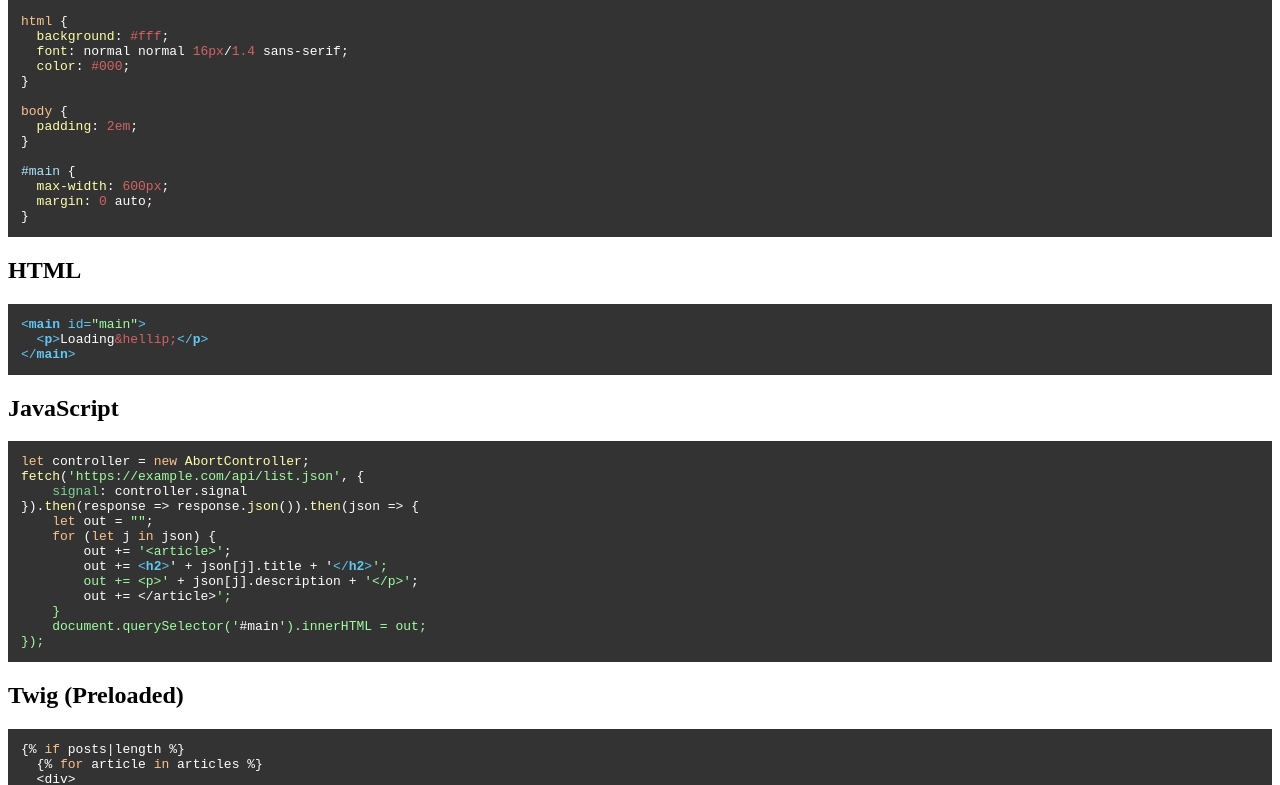
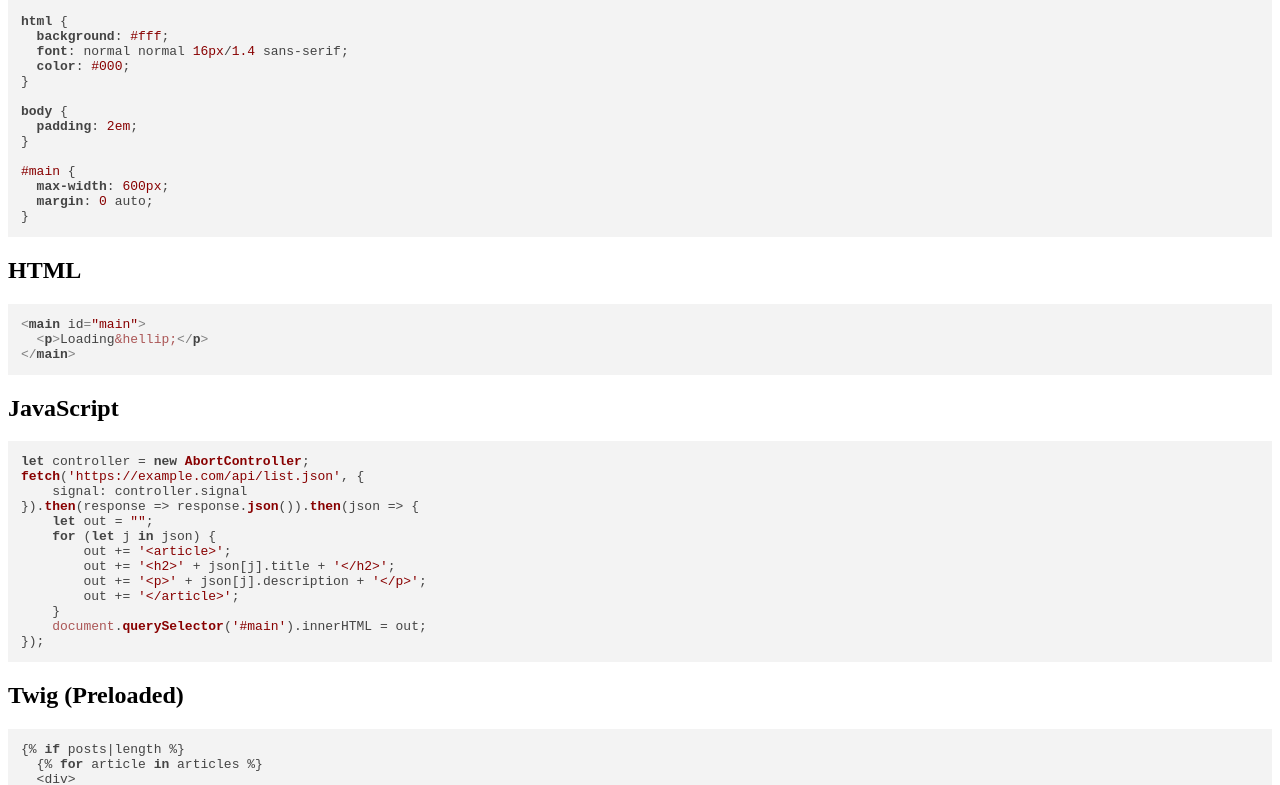
Before and after one commit to taufik-nurrohman/highlight.jit.js, a plain HTML site: page index.html in a window 1280 px wide. Shown: the part 246-1031 px from the top of the page. Drawn offline with nearby package versions, Linux system fonts and the light colour scheme.

Commit message:
Fix Typos + Add Test for Embedded HTML

```diff
--- a/index.html
+++ b/index.html
@@ -15,13 +15,13 @@
   margin: 0;
   padding: 0;
   font: inherit;
-  color: inherit;
+  <mark>color</mark>: inherit;
   box-sizing: border-box;
 }
 
 html {
   background: #fff;
-  font: normal normal 16px/1.4 sans-serif;
+  font: <mark>normal</mark> normal 16px/1.4 sans-serif;
   color: #000;
 }
 
@@ -34,20 +34,20 @@ body {
   margin: 0 auto;
 }</code></pre>
       <h2>HTML</h2>
-      <pre><code class="html">&lt;main id="main"&gt;
+      <pre><code class="html">&lt;main <mark>id="ma</mark>in"&gt;
   &lt;p&gt;Loading&amp;hellip;&lt;/p&gt;
 &lt;/main&gt;</code></pre>
       <h2>JavaScript</h2>
       <pre><code class="js">let controller = new AbortController;
 fetch('https://example.com/api/list.json', {
     signal: controller.signal
-}).then(response =&gt; response.json()).then(json =&gt; {
+}).then(<mark>response</mark> =&gt; response.json()).then(json =&gt; {
     let out = "";
     for (let j in json) {
         out += '&lt;article&gt;';
-        out += &lt;h2&gt;' + json[j].title + '&lt;/h2&gt;';
-        out += &lt;p&gt;' + json[j].description + '&lt;/p&gt;';
-        out += &lt;/article&gt;';
+        out += '&lt;h2&gt;' + json[j].title + '&lt;/h2&gt;';
+        out += '&lt;p&gt;' + json[j].description + '&lt;/p&gt;';
+        out += '&lt;/article&gt;';
     }
     document.querySelector('#main').innerHTML = out;
 });</code></pre>
@@ -59,7 +59,7 @@ fetch('https://example.com/api/list.json', {
 
   {# outputs 'WELCOME' #}
   &lt;/div&gt;
-  {% endfor %}
+  {% <mark>endfor</mark> %}
 {% endif %}
 
 {% set user = json_encode(user) %}
@@ -85,7 +85,7 @@ Markup is &lt;em&gt;not&lt;/em&gt; highlighted within comments.
     integer, parameter            :: nmax=10
     integer                       :: i
 
-    allocate (a(nmax))
+    allocate (a(<mark>nmax</mark>))
 
     do i=1,nmax
       a(i) = dble(i)*5.d0
@@ -96,10 +96,10 @@ Markup is &lt;em&gt;not&lt;/em&gt; highlighted within comments.
 </code></pre>
     </main>
     <script src="https://cdnjs.cloudflare.com/ajax/libs/highlight.js/10.0.3/highlight.min.js"></script>
-    <script src="highlight.jit.js"></script>
+    <script src="highlight.jit.min.js"></script>
     <script>
     hljs.currentLanguagePath = 'https://cdnjs.cloudflare.com/ajax/libs/highlight.js/10.0.3/languages/%s.min.js';
-    hljs.currentStyle = 'agate';
+    hljs.currentStyle = 'default';
     hljs.currentStylePath = 'https://cdnjs.cloudflare.com/ajax/libs/highlight.js/10.0.3/styles/%s.min.css';
     hljs.initHighlighting();
     </script>
```
Also changed, not shown: README.md.
